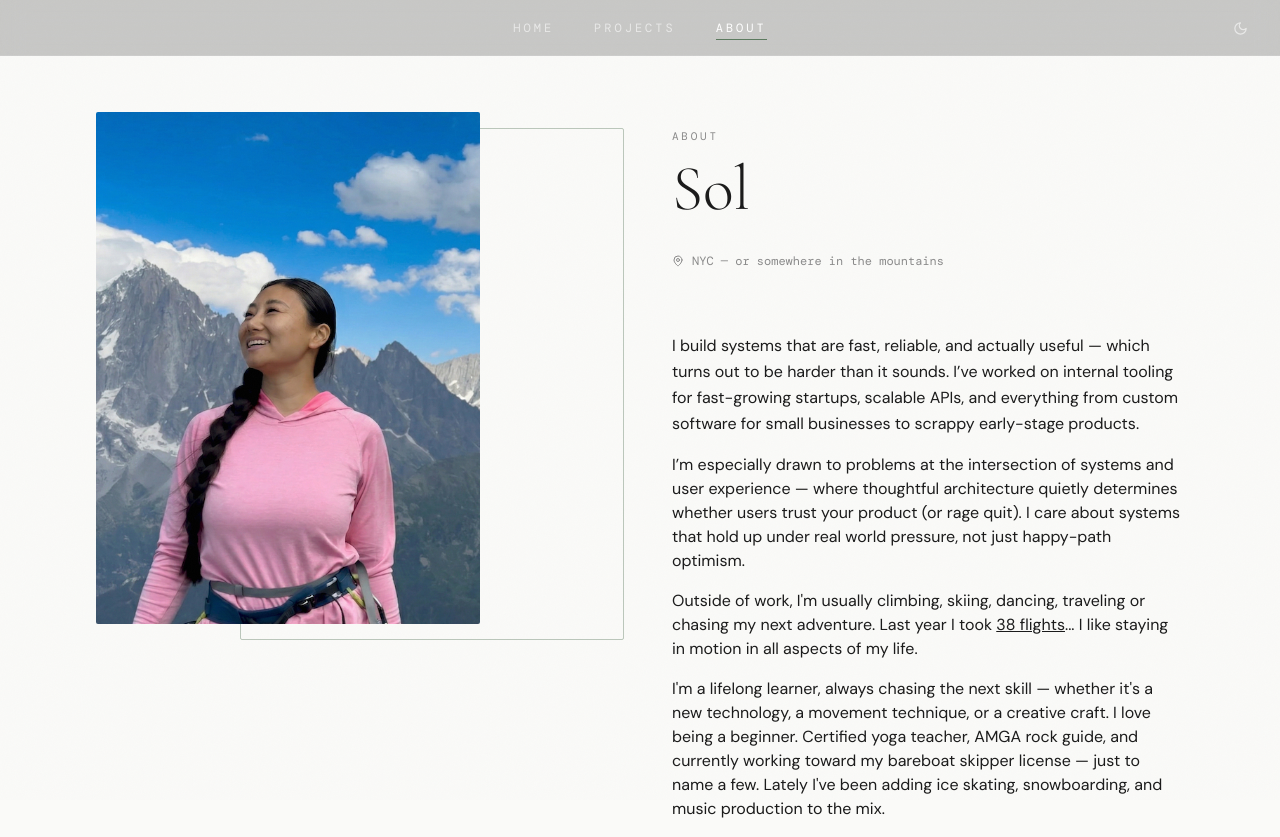
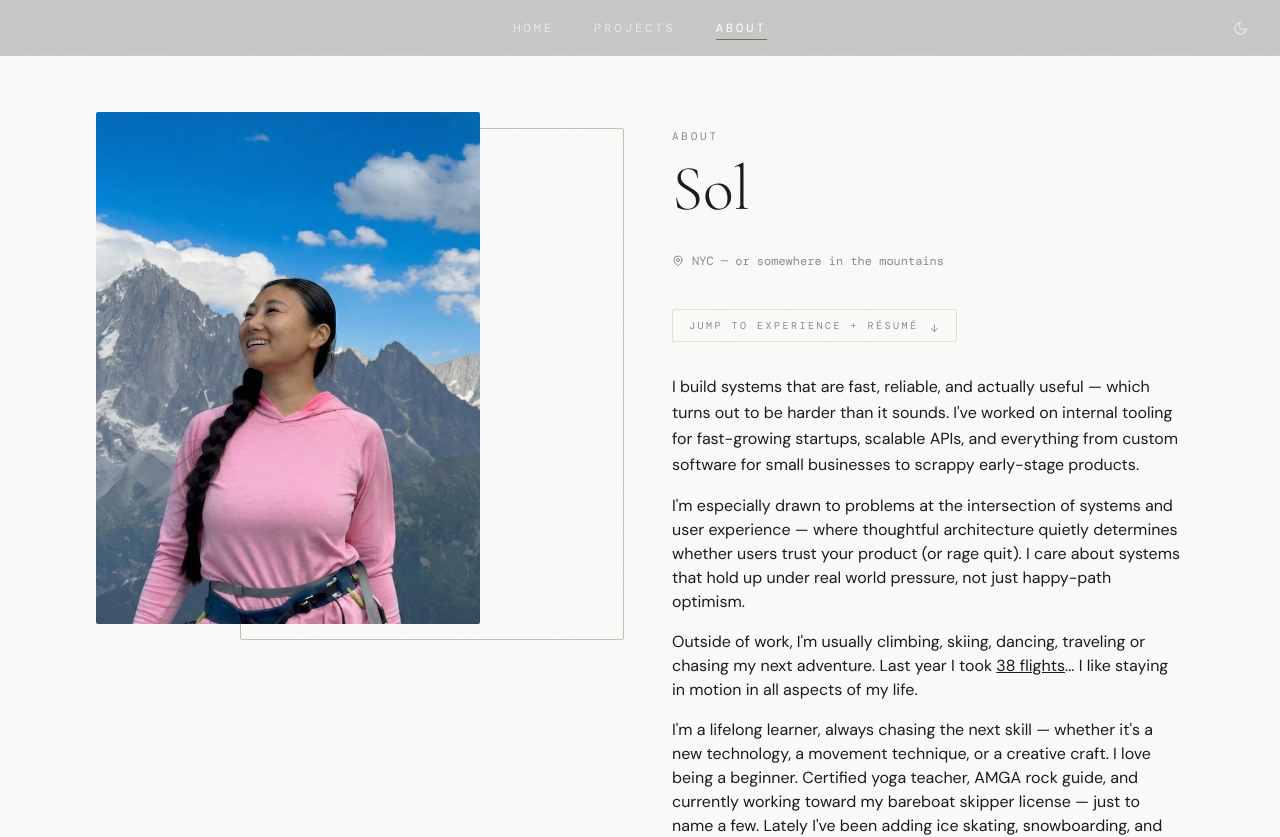
Before and after one commit to jin501/soljin.io, a React (Vite) app: page /about in a window 1280 px wide. Shown: the top 837 px of the page. Built offline with nearby package versions, Linux system fonts and the light colour scheme; a web font is replaced by a local one.

Commit message:
add jump to experience button

```diff
--- a/src/pages/AboutPage.tsx
+++ b/src/pages/AboutPage.tsx
@@ -1,5 +1,5 @@
 import { motion } from 'framer-motion';
-import { Github, Linkedin, Mail, Download, MapPin } from 'lucide-react';
+import { Github, Linkedin, Mail, Download, MapPin, ArrowDown } from 'lucide-react';
 import { experiences, education, skills } from '@/data';
 
 const fadeUp = (delay = 0) => ({
@@ -8,6 +8,10 @@ const fadeUp = (delay = 0) => ({
   viewport: { once: true },
   transition: { duration: 0.5, delay, ease: [0.25, 0.1, 0.25, 1] },
 });
+
+function scrollToExperience() {
+  document.getElementById('experience')?.scrollIntoView({ behavior: 'smooth' });
+}
 
 export function AboutPage() {
   return (
@@ -40,24 +44,41 @@ export function AboutPage() {
               <h1 className="text-display text-[clamp(3rem,5vw,4.5rem)] font-light text-[var(--text)] leading-none mb-8">
                 Sol
               </h1>
-              <div className="flex items-center gap-2 text-mono text-xs text-[var(--text-muted)] mb-8">
+              <div className="flex items-center gap-2 text-mono text-xs text-[var(--text-muted)] mb-2">
                 <MapPin size={12} />
                 <span>NYC — or somewhere in the mountains</span>
               </div>
             </motion.div>
 
+            {/* Jump to experience pill */}
+            <motion.div {...fadeUp(0.35)}>
+              <button
+                onClick={scrollToExperience}
+                className="group flex items-center gap-2.5 text-mono text-[10px] tracking-widest uppercase text-[var(--text-muted)] border border-[var(--border)] px-4 py-2 rounded-sm hover:border-[var(--accent)] hover:text-[var(--accent)] transition-all duration-300"
+              >
+                <span>Jump to experience + résumé</span>
+                <motion.div
+                  animate={{ y: [0, 3, 0] }}
+                  transition={{ duration: 1.4, repeat: Infinity, ease: 'easeInOut' }}
+                >
+                  <ArrowDown size={11} />
+                </motion.div>
+              </button>
+            </motion.div>
+
             <motion.div {...fadeUp(0.3)} className="space-y-4">
               <p className="text-[var(--text)] leading-relaxed">
-                I build systems that are fast, reliable, and actually useful — which turns out to be harder than it sounds. I’ve worked on internal tooling for fast-growing startups, scalable APIs, and everything from custom software for small businesses to scrappy early-stage products.
+                I build systems that are fast, reliable, and actually useful — which turns out to be harder than it sounds. I've worked on internal tooling for fast-growing startups, scalable APIs, and everything from custom software for small businesses to scrappy early-stage products.
               </p>
               <p>
-                I’m especially drawn to problems at the intersection of systems and user experience — where thoughtful architecture quietly determines whether users trust your product (or rage quit). I care about systems that hold up under real world pressure, not just happy-path optimism.
+                I'm especially drawn to problems at the intersection of systems and user experience — where thoughtful architecture quietly determines whether users trust your product (or rage quit). I care about systems that hold up under real world pressure, not just happy-path optimism.
               </p>
               <p>
                 Outside of work, I'm usually climbing, skiing, dancing, traveling or chasing my next adventure. Last year I took <a href='https://flightlog.soljin.io/' target='_blank' className='underline'>38 flights</a>... I like staying in motion in all aspects of my life.
               </p>
               <p>
-                I'm a lifelong learner, always chasing the next skill — whether it's a new technology, a movement technique, or a creative craft. I love being a beginner. Certified yoga teacher, AMGA rock guide, and currently working toward my bareboat skipper license — just to name a few. Lately I've been adding ice skating, snowboarding, and music production to the mix.              </p>
+                I'm a lifelong learner, always chasing the next skill — whether it's a new technology, a movement technique, or a creative craft. I love being a beginner. Certified yoga teacher, AMGA rock guide, and currently working toward my bareboat skipper license — just to name a few. Lately I've been adding ice skating, snowboarding, and music production to the mix.
+              </p>
             </motion.div>
 
             {/* Skills */}
@@ -112,7 +133,7 @@ export function AboutPage() {
       </div>
 
       {/* ── Resume Timeline ──────────────────────────── */}
-      <section className="px-8 max-w-3xl mx-auto">
+      <section id="experience" className="px-8 max-w-3xl mx-auto scroll-mt-24">
         <motion.div {...fadeUp(0)} className="mb-12">
           <p className="text-mono text-[11px] tracking-widest uppercase text-[var(--text-muted)] mb-3">
             résumé
```
